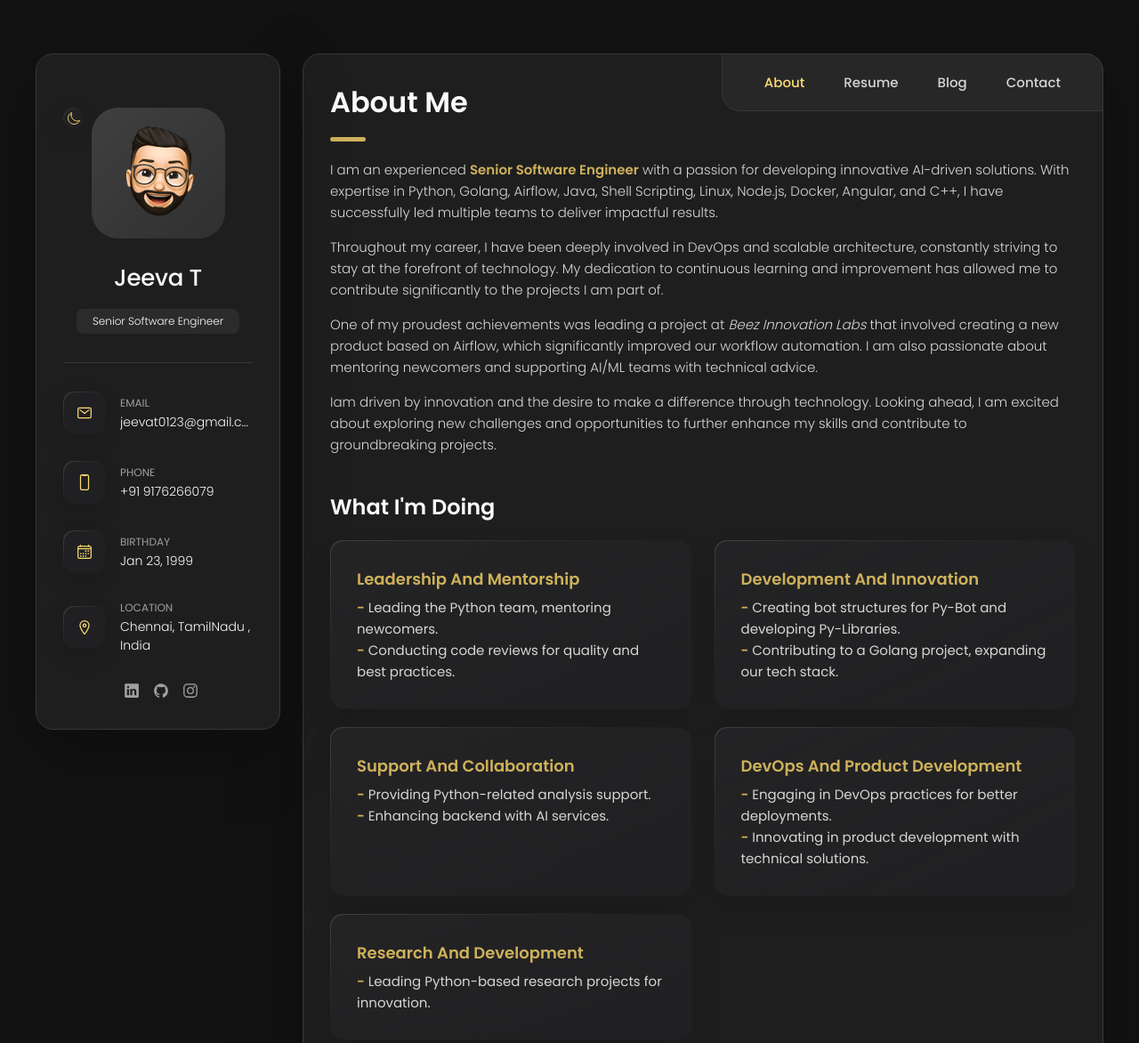
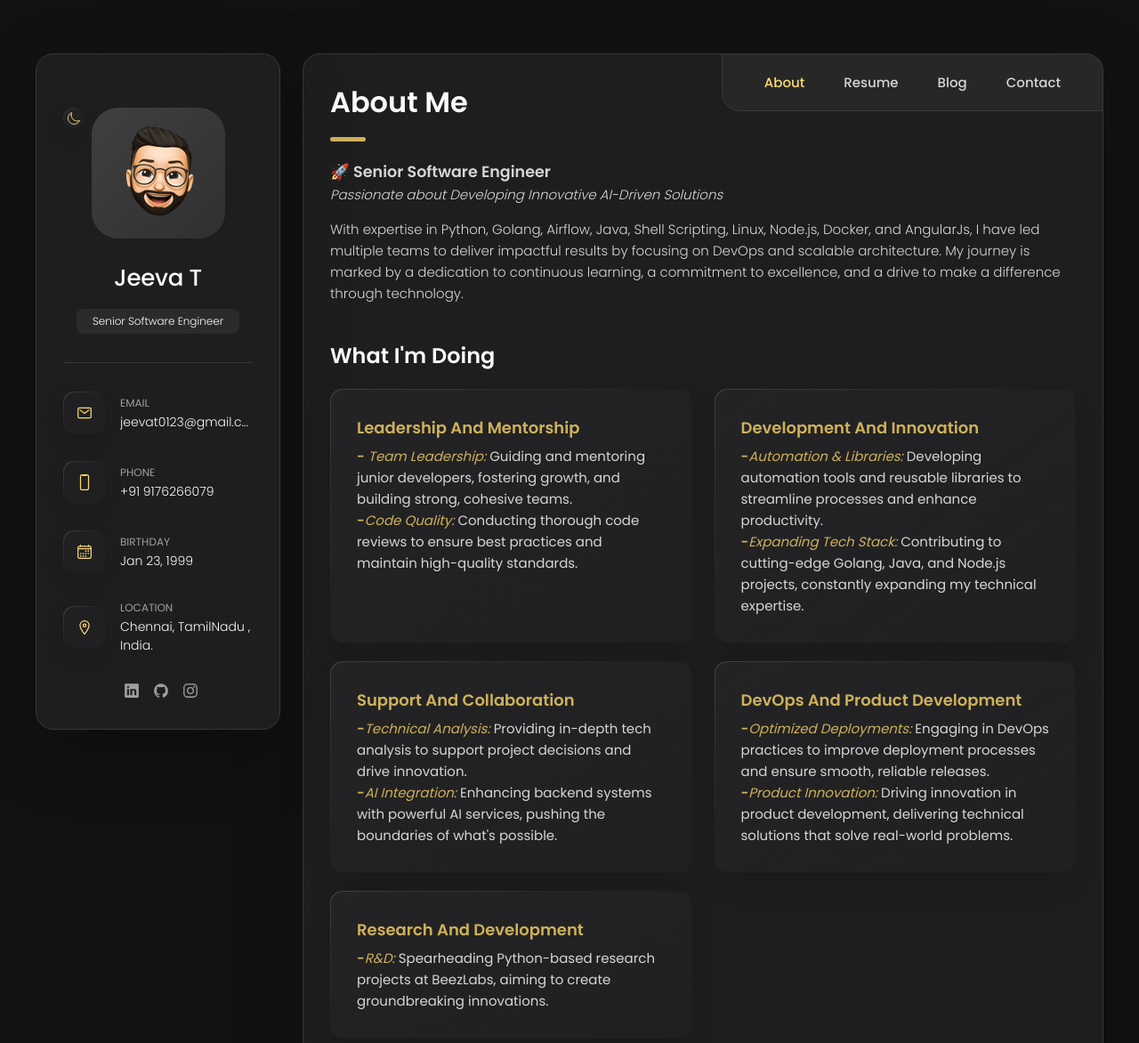
Before and after one commit to jeevat0123/jeevat0123.github.io, a plain HTML site: page index.html in a window 1280 px wide. Shown: the top 1172 px of the page at 89% size. Drawn offline with nearby package versions, Linux system fonts and the light colour scheme.

Commit message:
wip: content change

```diff
--- a/assets/css/style.css
+++ b/assets/css/style.css
@@ -603,7 +603,7 @@ main {
 }
 
 .service-content-box {
-  text-align: center;
+  text-align: start;
 }
 
 .service-item-title {
--- a/components/left/nav.html
+++ b/components/left/nav.html
@@ -51,14 +51,14 @@
             </div>
             <div class="contact-info">
                 <p class="contact-title">Location</p>
-                <address>Chennai, TamilNadu , India</address>
+                <address>Chennai, TamilNadu , India.</address>
             </div>
         </li>
     </ul>
     <div class="separator"></div>
     <ul class="social-list">
         <li class="social-item">
-            <a href="https://www.linkedin.com/in/jeevat0123/" class="social-link">
+            <a href="https://www.linkedin.com/in/jeevat0123" class="social-link">
                 <ion-icon name="logo-linkedin"></ion-icon>
             </a>
         </li>
@@ -68,7 +68,7 @@
             </a>
         </li>
         <li class="social-item">
-            <a href="#" class="social-link">
+            <a href="https://www.instagram.com/jeevat0123" class="social-link">
                 <ion-icon name="logo-instagram"></ion-icon>
             </a>
         </li>
--- a/pages/about.html
+++ b/pages/about.html
@@ -2,20 +2,12 @@
     <h2 class="h2 article-title">About me</h2>
 </header>
 <section class="about-text">
-    <p> I am an experienced <b style="color: var(--vegas-gold);"> Senior Software Engineer</b> with a passion for
-        developing innovative AI-driven solutions. With expertise in Python, Golang, Airflow, Java, Shell Scripting,
-        Linux, Node.js, Docker, Angular, and C++, I have successfully led multiple teams to deliver impactful
-        results. </p>
-    <p>Throughout my career, I have been deeply involved in DevOps and scalable architecture, constantly striving
-        to stay at the forefront of technology. My dedication to continuous learning and improvement has allowed me
-        to contribute significantly to the projects I am part of.</p>
-    <p>One of my proudest achievements was leading a project at <i>Beez Innovation Labs</i> that involved creating
-        a new product based on Airflow, which significantly improved our workflow automation. I am also passionate
-        about mentoring newcomers and supporting AI/ML teams with technical advice. </p>
-    <p> Iam driven by innovation and the desire to make a difference through technology. Looking ahead, I am
-        excited about exploring new challenges and opportunities to further enhance my skills and contribute to
-        groundbreaking projects.</p>
-    </p>
+    <h3>🚀 Senior Software Engineer</h3>
+    <p><i>Passionate about Developing Innovative AI-Driven Solutions</i></p>
+    <p>With expertise in Python, Golang, Airflow, Java, Shell Scripting, Linux, Node.js, Docker, and AngularJs, I have
+        led multiple teams to deliver impactful results by focusing on DevOps and scalable architecture. My journey is
+        marked by a dedication to continuous learning, a commitment to excellence, and a drive to make a difference
+        through technology.</p>
 </section>
 <!-- service -->
 <section class="service">
@@ -27,11 +19,14 @@
                 <p class="service-item-text">
                 <ul>
                     <li class="service-item-text">
-                        <b style="color: var(--vegas-gold);">-</b> Leading the Python team, mentoring newcomers.
+                        <b style="color: var(--vegas-gold);">-</b> <i style="color: var(--vegas-gold);">Team
+                            Leadership:</i> Guiding and mentoring junior
+                        developers, fostering growth, and building strong, cohesive teams.
                     </li>
                     <li class="service-item-text">
-                        <b style="color: var(--vegas-gold);">-</b> Conducting code reviews for quality and best
-                        practices.
+                        <b style="color: var(--vegas-gold);">-</b><i style="color: var(--vegas-gold);">Code Quality:</i>
+                        Conducting thorough code reviews to
+                        ensure best practices and maintain high-quality standards.
                     </li>
                 </ul>
                 </p>
@@ -43,12 +38,14 @@
                 <p class="service-item-text">
                 <ul>
                     <li class="service-item-text">
-                        <b style="color: var(--vegas-gold);">-</b> Creating bot structures for Py-Bot and developing
-                        Py-Libraries.
+                        <b style="color: var(--vegas-gold);">-</b><i style="color: var(--vegas-gold);">Automation &
+                            Libraries:</i> Developing automation tools
+                        and reusable libraries to streamline processes and enhance productivity.
                     </li>
                     <li class="service-item-text">
-                        <b style="color: var(--vegas-gold);">-</b> Contributing to a Golang project, expanding our tech
-                        stack.
+                        <b style="color: var(--vegas-gold);">-</b><i style="color: var(--vegas-gold);">Expanding Tech
+                            Stack:</i> Contributing to cutting-edge
+                        Golang, Java, and Node.js projects, constantly expanding my technical expertise.
                     </li>
                 </ul>
                 </p>
@@ -60,10 +57,14 @@
                 <p class="service-item-text">
                 <ul>
                     <li class="service-item-text">
-                        <b style="color: var(--vegas-gold);">-</b> Providing Python-related analysis support.
+                        <b style="color: var(--vegas-gold);">-</b><i style="color: var(--vegas-gold);">Technical
+                            Analysis:</i> Providing in-depth tech analysis
+                        to support project decisions and drive innovation.
                     </li>
                     <li class="service-item-text">
-                        <b style="color: var(--vegas-gold);">-</b> Enhancing backend with AI services.
+                        <b style="color: var(--vegas-gold);">-</b><i style="color: var(--vegas-gold);">AI
+                            Integration:</i> Enhancing backend systems with
+                        powerful AI services, pushing the boundaries of what's possible.
                     </li>
                 </ul>
                 </p>
@@ -75,11 +76,14 @@
                 <p class="service-item-text">
                 <ul>
                     <li class="service-item-text">
-                        <b style="color: var(--vegas-gold);">-</b> Engaging in DevOps practices for better deployments.
+                        <b style="color: var(--vegas-gold);">-</b><i style="color: var(--vegas-gold);">Optimized
+                            Deployments:</i> Engaging in DevOps practices
+                        to improve deployment processes and ensure smooth, reliable releases.
                     </li>
                     <li class="service-item-text">
-                        <b style="color: var(--vegas-gold);">-</b> Innovating in product development with technical
-                        solutions.
+                        <b style="color: var(--vegas-gold);">-</b><i style="color: var(--vegas-gold);">Product
+                            Innovation:</i> Driving innovation in product
+                        development, delivering technical solutions that solve real-world problems.
                     </li>
                 </ul>
                 </p>
@@ -91,14 +95,22 @@
                 <p class="service-item-text">
                 <ul>
                     <li class="service-item-text">
-                        <b style="color: var(--vegas-gold);">-</b> Leading Python-based research projects for
-                        innovation.
+                        <b style="color: var(--vegas-gold);">-</b><i style="color: var(--vegas-gold);">R&D:</i>
+                        Spearheading Python-based research projects at
+                        BeezLabs, aiming to create groundbreaking innovations.
                     </li>
                 </ul>
                 </p>
             </div>
         </li>
     </ul>
+</section>
+<section class="about-text">
+    <h1>💡 Driven by Innovation & Impact</h1>
+    <p>I am excited to take on new challenges, continue to enhance my skills, and contribute to projects that make a
+        meaningful impact.
+    <blockquote>❝ Technology is my tool to change the world, one line of code at a time. ❞</blockquote>
+    </p>
 </section>
 <!-- testimonial -->
 <section class="testimonials">
```
